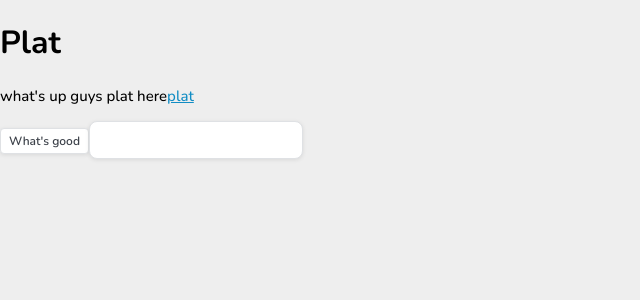
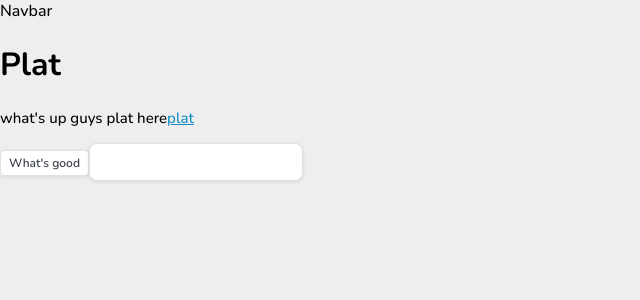
Before and after one commit to jeffrey-zang/plat, a React (Vite) app in the folder frontend/: page / in a window 1280 px wide. Shown: the top 300 px of the page, without its empty margins (0-640 px from the left). Built offline with nearby package versions, Linux system fonts and the light colour scheme.

Commit message:
feat(fe): create navbar component

```diff
--- a/frontend/src/App.tsx
+++ b/frontend/src/App.tsx
@@ -1,6 +1,9 @@
+import Navbar from "./components/Navbar/Navbar"
+
 const App = () => {
   return (
     <div>
+      <Navbar />
       <h1>Plat</h1>
       <p>
         what's up guys plat here
--- /dev/null
+++ b/frontend/src/components/Navbar/Navbar.tsx
@@ -0,0 +1,7 @@
+const Navbar = () => {
+  return (
+    <div>Navbar</div>
+  )
+}
+
+export default Navbar
```
Also changed, not shown: frontend/src/components/Navbar/Navbar.scss (added).
